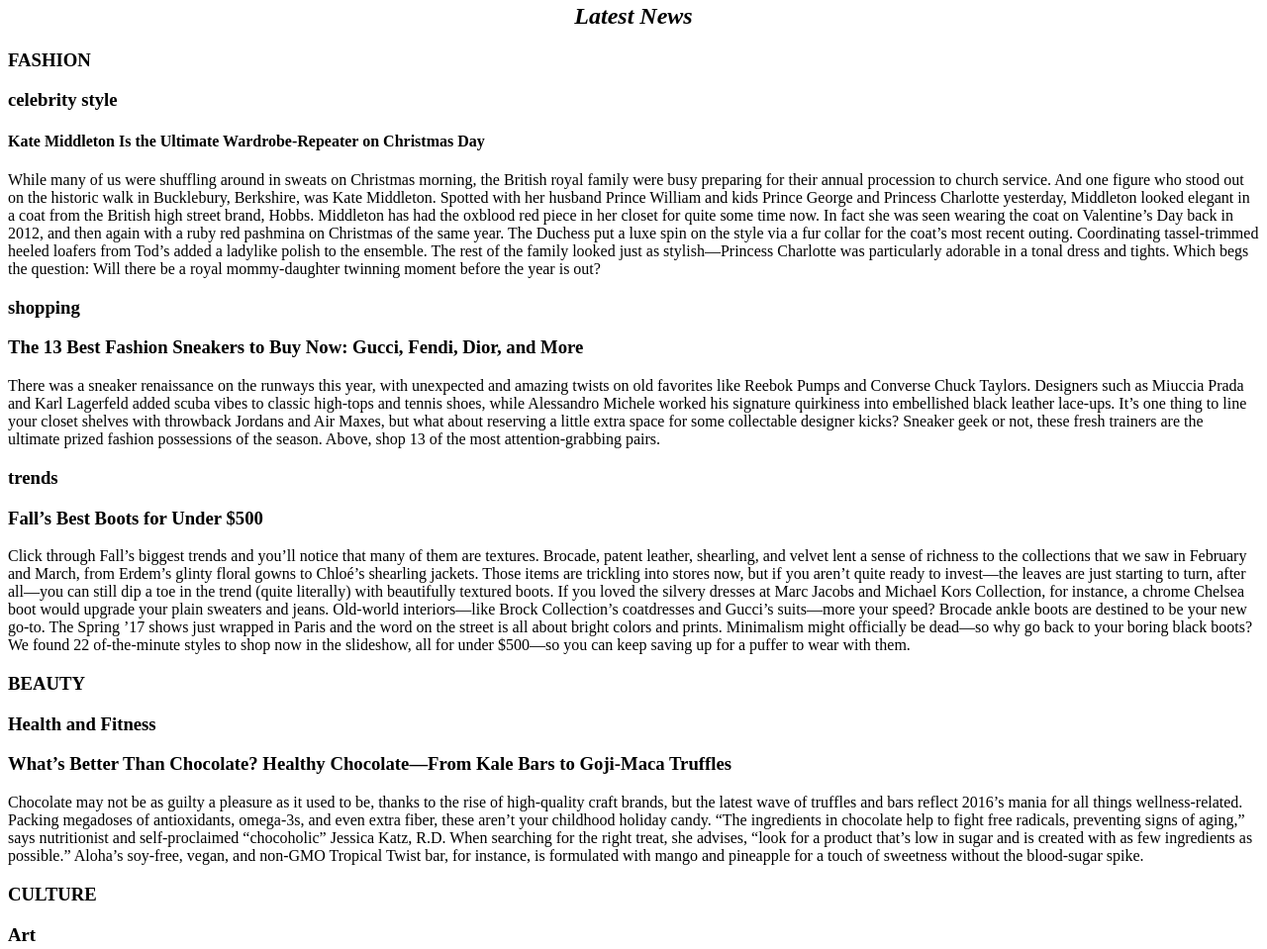
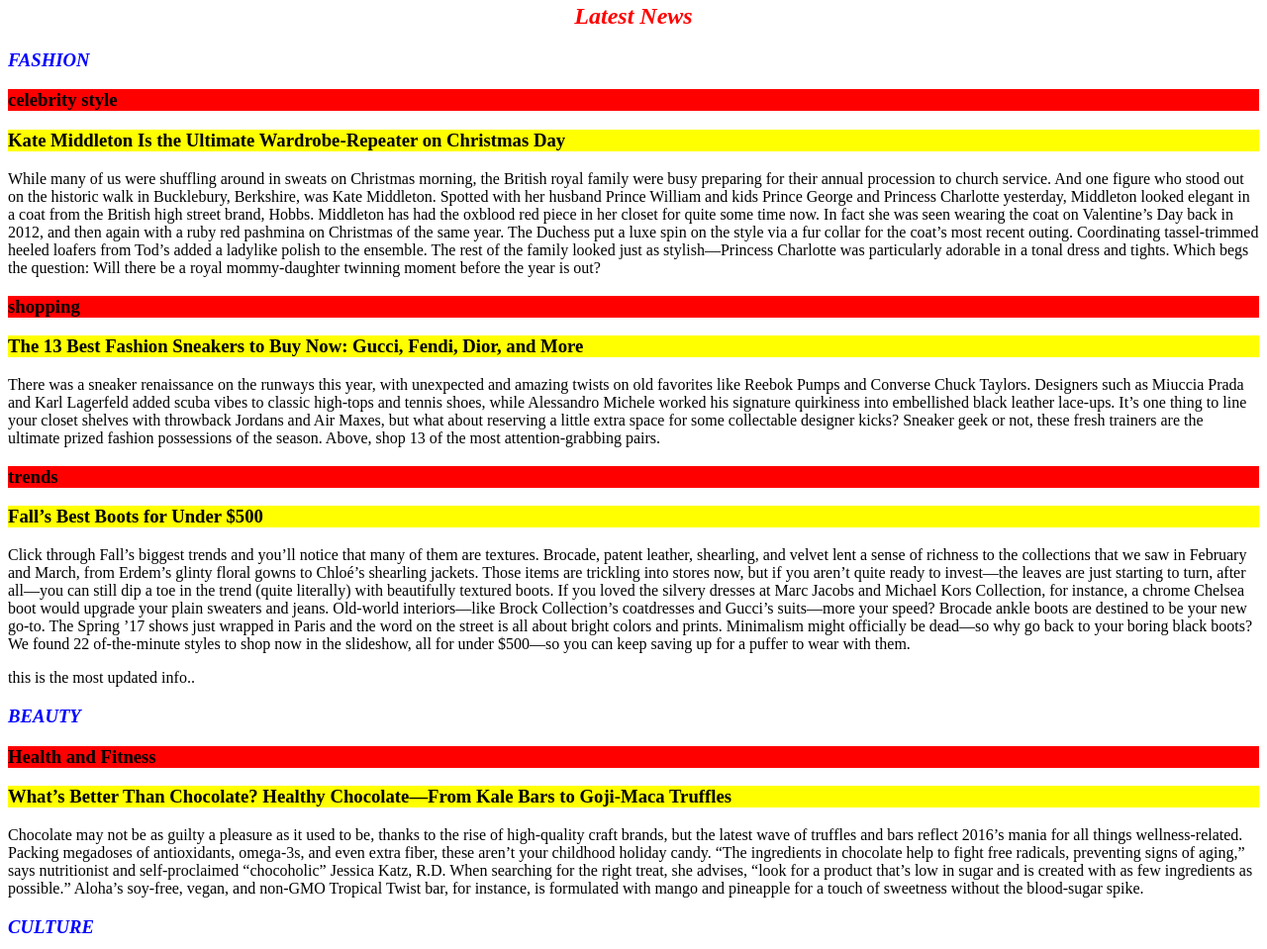
Before and after one commit to sumanthnagamalli93/homeworksubmissions, a plain HTML site: page articles.html in a window 1280 px wide. Shown: the part 1179-2138 px from the top of the page at 99% size. Drawn offline with Linux system fonts and the light colour scheme.

Commit message:
homework#7

```diff
--- a/articles.html
+++ b/articles.html
@@ -2,6 +2,37 @@
 <html>
 <head>
 	<title>VOGUE</title>
+	<style>
+	article h3
+	{
+		background-color: yellow;
+	}
+	section>h3
+	{
+		background-color: red;
+	}
+	article+p
+	{
+		background-color: green;
+	}
+
+
+		#latestid
+		{
+			color: red;
+			font: italic;
+		}
+		.class1
+		{
+			color: blue;
+			font-style: italic;
+		}
+		.class2
+		{
+			background-color: pink;
+		}
+
+	</style>
 </head>
 <body>
 <header>
@@ -24,15 +55,15 @@
 <figcaption>living</figcaption>
 </figure>
 </div>
-<h2 align="center"><i>Latest News</i></h2>
+<h2 id="latestid" align="center"><i>Latest News</i></h2>
 
-<h3>FASHION</h3>
+<h3 class = class1>FASHION</h3>
 <p id="FASHION"> </p>
 
 <section>
 	<h3>celebrity style</h3>
 	<article>
-		<h4>Kate Middleton Is the Ultimate Wardrobe-Repeater on Christmas Day</h4>
+		<h3>Kate Middleton Is the Ultimate Wardrobe-Repeater on Christmas Day</h3>
 		<p>While many of us were shuffling around in sweats on Christmas morning, the British royal family were busy preparing for their annual procession to church service. And one figure who stood out on the historic walk in Bucklebury, Berkshire, was Kate Middleton. Spotted with her husband Prince William and kids Prince George and Princess Charlotte yesterday, Middleton looked elegant in a coat from the British high street brand, Hobbs.
 
 Middleton has had the oxblood red piece in her closet for quite some time now. In fact she was seen wearing the coat on Valentine’s Day back in 2012, and then again with a ruby red pashmina on Christmas of the same year. The Duchess put a luxe spin on the style via a fur collar for the coat’s most recent outing. Coordinating tassel-trimmed heeled loafers from Tod’s added a ladylike polish to the ensemble. The rest of the family looked just as stylish—Princess Charlotte was particularly adorable in a tonal dress and tights. Which begs the question: Will there be a royal mommy-daughter twinning moment before the year is out?</p>
@@ -50,9 +81,10 @@ Sneaker geek or not, these fresh trainers are the ultimate prized fashion posses
 		<p>Click through Fall’s biggest trends and you’ll notice that many of them are textures. Brocade, patent leather, shearling, and velvet lent a sense of richness to the collections that we saw in February and March, from Erdem’s glinty floral gowns to Chloé’s shearling jackets. Those items are trickling into stores now, but if you aren’t quite ready to invest—the leaves are just starting to turn, after all—you can still dip a toe in the trend (quite literally) with beautifully textured boots. If you loved the silvery dresses at Marc Jacobs and Michael Kors Collection, for instance, a chrome Chelsea boot would upgrade your plain sweaters and jeans. Old-world interiors—like Brock Collection’s coatdresses and Gucci’s suits—more your speed? Brocade ankle boots are destined to be your new go-to.
 
 The Spring ’17 shows just wrapped in Paris and the word on the street is all about bright colors and prints. Minimalism might officially be dead—so why go back to your boring black boots? We found 22 of-the-minute styles to shop now in the slideshow, all for under $500—so you can keep saving up for a puffer to wear with them.</p>
+<p> this is the most updated info..</p>
 	</article>
 </section>
-<h3>BEAUTY</h3>
+<h3 class="class1">BEAUTY</h3>
 <p id="BEAUTY"></p>
 <section>
 	<h3>Health and Fitness</h3>
@@ -61,7 +93,7 @@ The Spring ’17 shows just wrapped in Paris and the word on the street is all a
 		<p>Chocolate may not be as guilty a pleasure as it used to be, thanks to the rise of high-quality craft brands, but the latest wave of truffles and bars reflect 2016’s mania for all things wellness-related. Packing megadoses of antioxidants, omega-3s, and even extra fiber, these aren’t your childhood holiday candy. “The ingredients in chocolate help to fight free radicals, preventing signs of aging,” says nutritionist and self-proclaimed “chocoholic” Jessica Katz, R.D. When searching for the right treat, she advises, “look for a product that’s low in sugar and is created with as few ingredients as possible.” Aloha’s soy-free, vegan, and non-GMO Tropical Twist bar, for instance, is formulated with mango and pineapple for a touch of sweetness without the blood-sugar spike.</p>
 	</article>
 </section>
-<h3>CULTURE</h3>
+<h3 class="class1">CULTURE</h3>
 <p id="CULTURE"></p>
 <section>
 	<h3>Art</h3>
@@ -70,7 +102,7 @@ The Spring ’17 shows just wrapped in Paris and the word on the street is all a
 		<p>After this roller coaster ride of an election year, it’s hard to know where to begin but art–and what artists have to say–is something we need more than ever right now. Artists are fearless. They see things in ways mere mortals can’t, and they speak and reveal a kind of truth, one that can heal as well as burn, that others wouldn’t dare to say. Despite all the political noise in 2016, there were some standout shows.</p>
 	</article>
 </section>
-<h3>LIVING</h3>
+<h3 class="class1 class2">LIVING</h3>
 <p id="LIVING"></p>
 <section>
 	<aside>travel</aside>
```
Also changed, not shown: homewok#7/notepad.txt (added).
